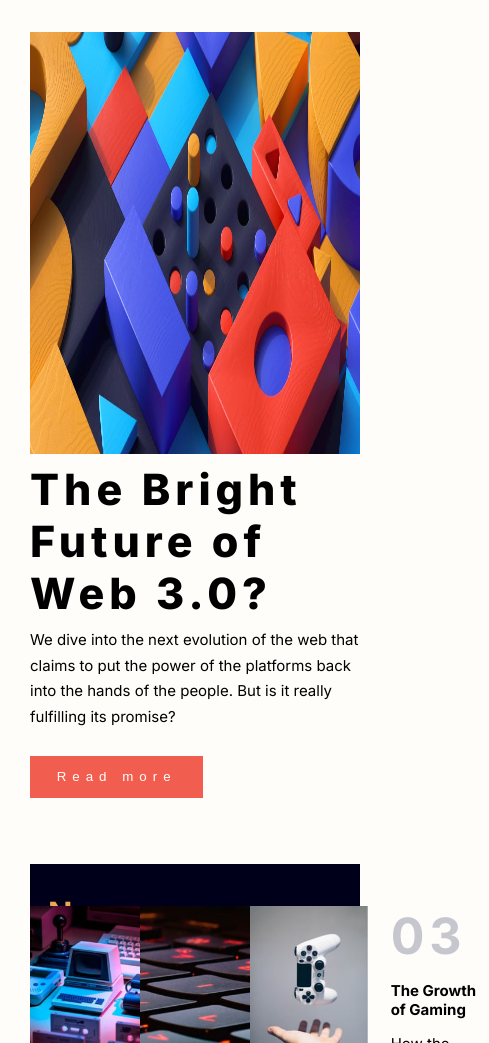
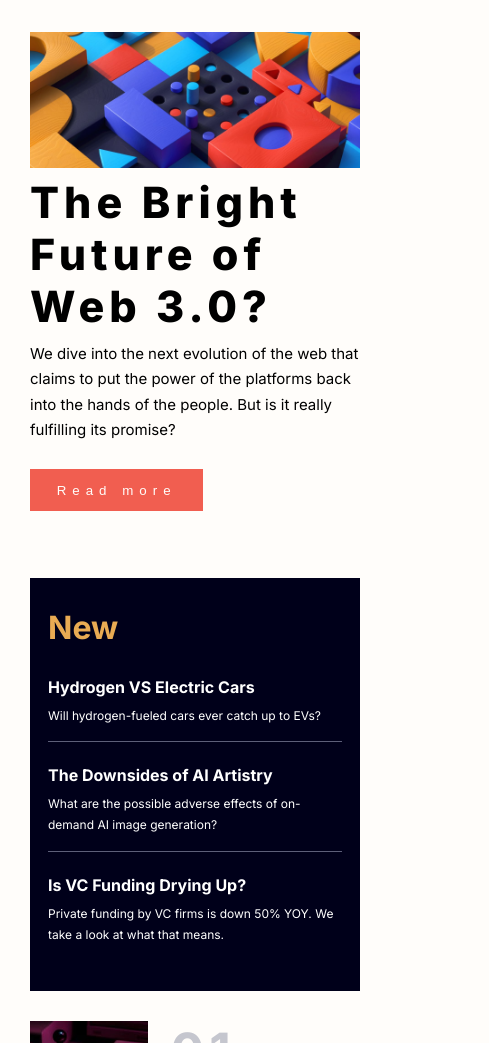
Before and after one commit to sejy/news-page, a plain HTML site: page news-homepage-main/index.html in a window 390 px wide. Shown: the part 57-1100 px from the top of the page, 489 px wide, since content can reach past the window. Drawn offline with Linux system fonts and the light colour scheme.

Commit message:
[fix] overflow issues caused by explicit heights

```diff
--- a/news-homepage-main/index.html
+++ b/news-homepage-main/index.html
@@ -26,15 +26,15 @@
           <li class="nav-list"><a class="nav-links" href="#">Trending</a></li>
           <li class="nav-list"><a class="nav-links" href="#">Categories</a></li>
         </ul>
-        <img src="/assets/images/icon-menu.svg" alt="" class="open-btn">
+        <img src="./assets/images/icon-menu.svg" alt="" class="open-btn">
       </nav>
 
 
     </header>
 
     <div class="hero">
-      <img src="/assets/images/image-web-3-desktop.jpg" alt="banner" class="banner">
-      <img src="/assets/images/image-web-3-desktop.jpg" alt="banner" class="banner-mobile">
+      <img src="./assets/images/image-web-3-desktop.jpg" alt="banner" class="banner">
+      <img src="./assets/images/image-web-3-desktop.jpg" alt="banner" class="banner-mobile">
       <h1 class="hero-header">The Bright Future of Web 3.0?</h1>
       <div class="hero-content">
         <p> We dive into the next evolution of the web that claims to put the power of the platforms back into the hands of the people.
@@ -63,7 +63,7 @@
 
     <section class="card-section">
       <div class="card">
-        <img src="/assets/images/image-retro-pcs.jpg" alt="technology" class="card-img">
+        <img src="./assets/images/image-retro-pcs.jpg" alt="technology" class="card-img">
         <div class="card-details">
           <h1>01</h1>
           <p class="card-details-header"> Reviving Retro PCs</p>
@@ -71,7 +71,7 @@
         </div>
       </div>
       <div class="card">
-        <img src="/assets/images/image-top-laptops.jpg" alt="technology" class="card-img">
+        <img src="./assets/images/image-top-laptops.jpg" alt="technology" class="card-img">
         <div class="card-details">
           <h1>02</h1>
           <p class="card-details-header">  Top 10 Laptops of 2022</p>
@@ -79,7 +79,7 @@
         </div>
       </div>
        <div class="card">
-        <img src="/assets/images/image-gaming-growth.jpg" alt="technology" class="card-img">
+        <img src="./assets/images/image-gaming-growth.jpg" alt="technology" class="card-img">
         <div class="card-details">
           <h1>03</h1>
           <p class="card-details-header"> The Growth of Gaming</p>
--- a/news-homepage-main/style.css
+++ b/news-homepage-main/style.css
@@ -49,7 +49,7 @@ header{
 }
 /* hero section styling*/
 .hero{
-    height: 84vh;
+    /* height: 84vh; */
     margin-bottom: 2em;
     display: grid;
     gap: 1.5em;
@@ -137,13 +137,16 @@ aside{
 }
 .card-section{
     display: flex;
+    max-width: 1200px;
+    margin:0 auto;
+    /* flex-wrap: wrap; */
     justify-content: space-evenly;
 }
 
 .card{
     display: flex;
     justify-content: space-between;
-    width: 33.3%;
+    /* width: 33.3%; */
 }
 .card-img{
     width: 130px;
@@ -157,7 +160,7 @@ aside{
     margin-right: 0;
 }
 .card-details{
-    height: 150px;
+    /* height: 150px; */
     margin-right: 1em;
 }
 .card-details:nth-of-type(3){
@@ -198,7 +201,8 @@ aside{
     }
     .hero{
         display: block;
-        height: 100vh;
+        /* height: 100vh; */
+
     }
     .banner{
         display: none;
@@ -220,5 +224,8 @@ aside{
         background-color: var(--Soft-red);
         margin-bottom:5em ;
     }
+    .card-section{
+       flex-wrap: wrap
+    }
 
 }
```
